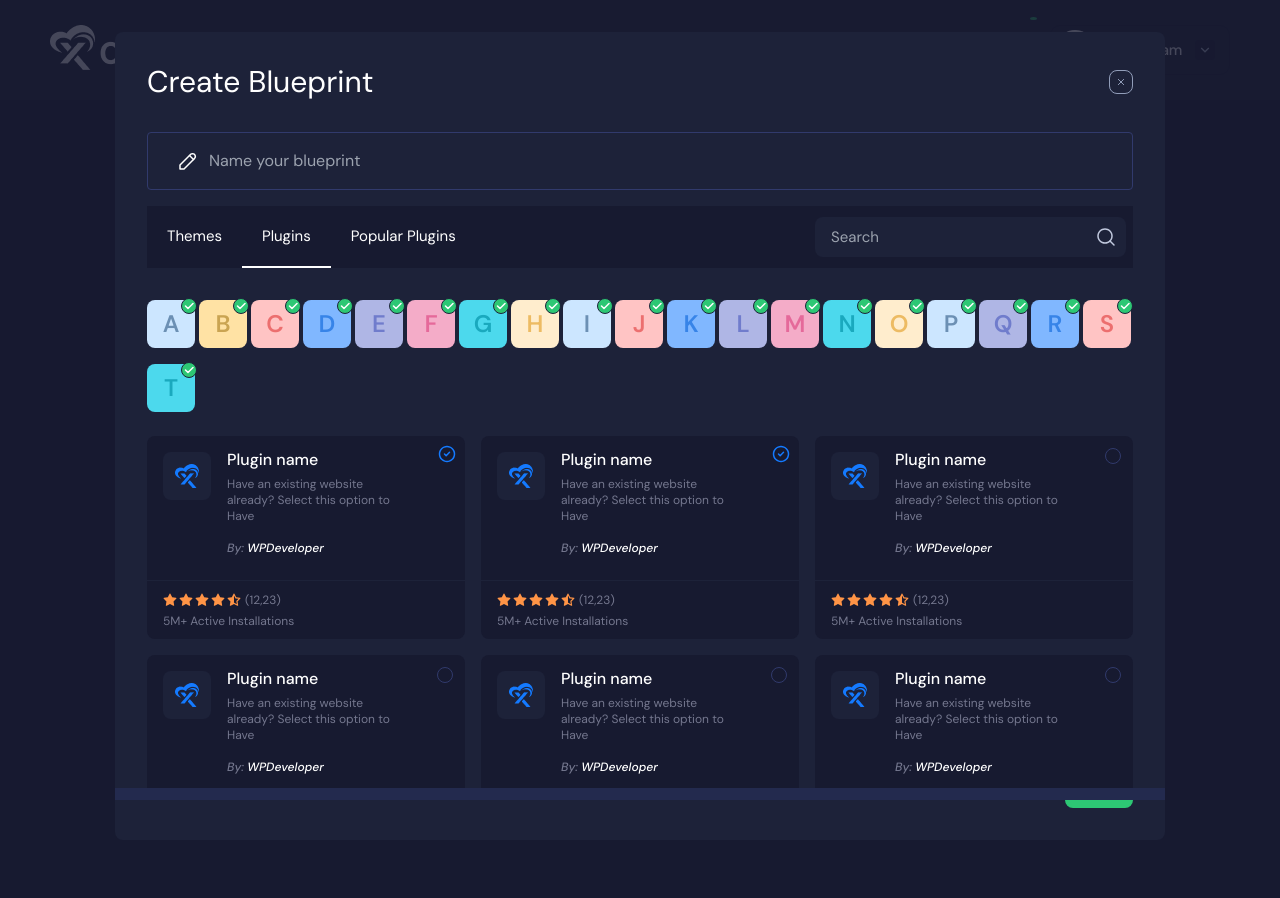
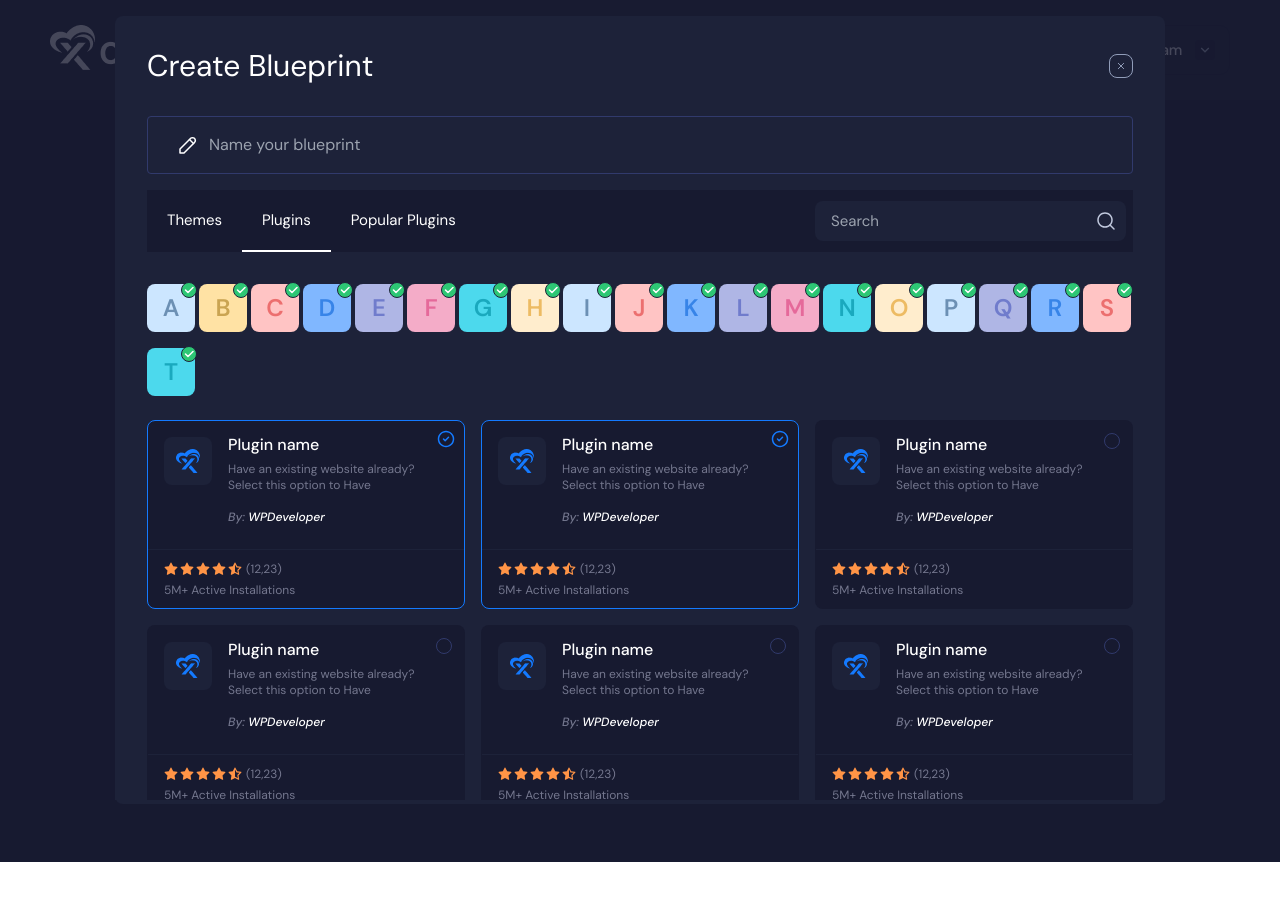
Before and after one commit to haquesomrat/xCloud-server-setup-assessment, a React (Vite) app: page /blueprints in a window 1280 px wide. Both pictures are taken after a click on the button "Create New Blueprint". After the commit the page ends 862 px from the top, so only its background shows below. Built offline with nearby package versions, Linux system fonts and the light colour scheme.

Commit message:
plugin item checked border color change

```diff
--- a/src/components/create-blueprint/CreateBlueprintContent.jsx
+++ b/src/components/create-blueprint/CreateBlueprintContent.jsx
@@ -15,7 +15,7 @@ const CreateBlueprintContent = ({
 }) => {
   return (
     <div className="bg-[#171A30CC] fixed inset-0 flex flex-col items-center justify-center z-40">
-      <div className="overflow-auto space-y-3.5 py-8 w-full">
+      <div className="overflow-auto space-y-3.5 py-8 lg:py-4 w-full">
         <div
           ref={modalRef}
           className="flex flex-col gap-3.5 items-center justify-center max-w-[1050px] mx-auto"
--- a/src/components/create-blueprint/ModalWarning.jsx
+++ b/src/components/create-blueprint/ModalWarning.jsx
@@ -40,7 +40,7 @@ const ModalWarning = ({ setIsWarningOpen }) => {
           </defs>
         </svg>
 
-        <span className="text-white md:text-[#A1A7BA] text-sm leading-none mr-auto">
+        <span className="text-[#A1A7BA] text-sm leading-none mr-auto">
           Warning: You must create a name for your Blueprint
         </span>
 
--- a/src/components/create-blueprint/plugins/AllPlugins.jsx
+++ b/src/components/create-blueprint/plugins/AllPlugins.jsx
@@ -3,11 +3,9 @@ import Plugin from "./Plugin";
 
 const AllPlugins = () => {
   return (
-    <div className="grid grid-cols-1 md:grid-cols-2 lg:grid-cols-3 gap-4 max-h-[400px] overflow-auto scrollbar-hide mt-6 pb-[60px]">
-      {allPlugins.slice(0, 12).map((plugin, index) => (
-        <>
-          <Plugin key={index} plugin={plugin} />
-        </>
+    <div className="grid grid-cols-1 md:grid-cols-2 lg:grid-cols-3 gap-4 max-h-[510px] overflow-auto scrollbar-hide mt-6 pb-[60px]">
+      {allPlugins.slice(0, 12).map((plugin) => (
+        <Plugin key={plugin.id} plugin={plugin} />
       ))}
     </div>
   );
--- a/src/components/create-blueprint/plugins/Plugin.jsx
+++ b/src/components/create-blueprint/plugins/Plugin.jsx
@@ -3,8 +3,12 @@ import pluginImg from "/icons/plugin-icon.png";
 const Plugin = ({ plugin }) => {
   const { selected } = plugin;
   return (
-    <div className="bg-[#171A30] rounded-lg relative divide-y-[1px] divide-[#1D2239] cursor-pointer">
-      <div className="flex justify-between gap-4 p-4 pr-11 pb-6">
+    <div
+      className={`bg-[#171A30] rounded-lg relative divide-y-[1px] divide-[#1D2239] cursor-pointer border ${
+        selected ? "border-[#147AFF]" : "border-transparent"
+      }`}
+    >
+      <div className="flex justify-between gap-4 p-4 pb-6">
         <div>
           <div className=" h-12 w-12 rounded-lg bg-[#1D2239] flex items-center justify-center">
             <img src={pluginImg} alt="plugin image" />
--- a/src/components/server-setup/BlueprintOptions.jsx
+++ b/src/components/server-setup/BlueprintOptions.jsx
@@ -1,12 +1,11 @@
 import { useLocation } from "react-router-dom";
 
 const BlueprintOptions = ({
-  blueprint = "Blue Print One",
+  blueprint = "Blueprint Name One",
   handleChange,
   allBlueprints,
 }) => {
   const path = useLocation().pathname;
-  console.log(blueprint);
 
   return (
     <div className={`grid grid-cols-1 sm:grid-cols-2 lg:grid-cols-3 gap-4`}>
@@ -64,23 +63,18 @@ const BlueprintOptions = ({
             <div
               className={`${
                 path === "/blueprints" ? "bg-[#171A30]" : "bg-[#1D2239]"
-              } p-4 rounded-md border z-10 cursor-pointer ${
+              } flex items-start gap-[5px] p-[15px] rounded-md border z-10 cursor-pointer ${
                 blueprint === singleBlueprint.name
                   ? "border-[#147AFF]"
                   : "border-transparent"
               }`}
             >
-              <div className="pb-3">
-                <div className="inline-flex mr-[5px]">
-                  <p className="text-white text-sm">{singleBlueprint.name}</p>
+              <div>
+                <div className="flex mr-[5px]">
+                  <p className="text-white text-sm leading-none pb-3">
+                    {singleBlueprint.name}
+                  </p>
                 </div>
-                {singleBlueprint.default && (
-                  <span className="text-xs text-white leading-normal px-1 rounded bg-[#313A6C]">
-                    default
-                  </span>
-                )}
-              </div>
-
                 {/* blueprint tags */}
                 <div className="flex items-center gap-.5">
                   {singleBlueprint.tags.slice(0, 3).map((blueprintTag) => (
@@ -100,6 +94,14 @@ const BlueprintOptions = ({
                   </div>
                 </div>
               </div>
+
+              {/* default badge */}
+              {singleBlueprint.default && (
+                <span className="text-xs text-white leading-normal px-1 rounded bg-[#313A6C]">
+                  default
+                </span>
+              )}
+            </div>
           </label>
         </div>
       ))}
--- a/src/components/server-setup/ServerSetupForm.jsx
+++ b/src/components/server-setup/ServerSetupForm.jsx
@@ -11,7 +11,7 @@ const ServerSetupForm = () => {
     serverName: "",
     tag: "",
     serverType: "Go Live",
-    blueprint: "Blue Print One",
+    blueprint: "Blueprint Name One",
   });
   const [isBlueprintsChecked, setIsBlueprintsChecked] = useState(false);
 
--- a/src/fake-data/allBlueprints.js
+++ b/src/fake-data/allBlueprints.js
@@ -1,6 +1,6 @@
 export const allBlueprints = [
   {
-    name: "Blue Print One",
+    name: "Blueprint Name One",
     default: true,
     tags: [
       { title: "Alpha", id: "1", textColor: "#6C90B4", bgColor: "#CCE6FF" },
@@ -18,7 +18,7 @@ export const allBlueprints = [
     ],
   },
   {
-    name: "Blue Print 2",
+    name: "Blueprint Name 2",
     default: false,
     tags: [
       { title: "Alpha", id: "1", textColor: "#6C90B4", bgColor: "#CCE6FF" },
@@ -36,7 +36,7 @@ export const allBlueprints = [
     ],
   },
   {
-    name: "Blue Print 3",
+    name: "Blueprint Name 3",
     default: false,
     tags: [
       { title: "Alpha", id: "1", textColor: "#6C90B4", bgColor: "#CCE6FF" },
@@ -54,7 +54,7 @@ export const allBlueprints = [
     ],
   },
   {
-    name: "Blue Print 4",
+    name: "Blueprint Name 4",
     default: false,
     tags: [
       { title: "Alpha", id: "1", textColor: "#6C90B4", bgColor: "#CCE6FF" },
@@ -72,7 +72,7 @@ export const allBlueprints = [
     ],
   },
   {
-    name: "Blue Print 5",
+    name: "Blueprint Name 5",
     default: false,
     tags: [
       { title: "Alpha", id: "1", textColor: "#6C90B4", bgColor: "#CCE6FF" },
@@ -90,7 +90,7 @@ export const allBlueprints = [
     ],
   },
   {
-    name: "Blue Print 6",
+    name: "Blueprint Name 6",
     default: false,
     tags: [
       { title: "Alpha", id: "1", textColor: "#6C90B4", bgColor: "#CCE6FF" },
@@ -108,7 +108,7 @@ export const allBlueprints = [
     ],
   },
   {
-    name: "Blue Print 7",
+    name: "Blueprint Name 7",
     default: false,
     tags: [
       { title: "Alpha", id: "1", textColor: "#6C90B4", bgColor: "#CCE6FF" },
@@ -126,7 +126,7 @@ export const allBlueprints = [
     ],
   },
   {
-    name: "Blue Print 8",
+    name: "Blueprint Name 8",
     default: false,
     tags: [
       { title: "Alpha", id: "1", textColor: "#6C90B4", bgColor: "#CCE6FF" },
@@ -144,7 +144,7 @@ export const allBlueprints = [
     ],
   },
   {
-    name: "Blue Print 9",
+    name: "Blueprint Name 9",
     default: false,
     tags: [
       { title: "Alpha", id: "1", textColor: "#6C90B4", bgColor: "#CCE6FF" },
@@ -162,7 +162,7 @@ export const allBlueprints = [
     ],
   },
   {
-    name: "Blue Print 10",
+    name: "Blueprint Name 10",
     default: false,
     tags: [
       { title: "Alpha", id: "1", textColor: "#6C90B4", bgColor: "#CCE6FF" },
@@ -180,7 +180,7 @@ export const allBlueprints = [
     ],
   },
   {
-    name: "Blue Print 11",
+    name: "Blueprint Name 11",
     default: false,
     tags: [
       { title: "Alpha", id: "1", textColor: "#6C90B4", bgColor: "#CCE6FF" },
--- a/src/index.css
+++ b/src/index.css
@@ -11,3 +11,11 @@ body {
 .egg {
   border-radius: 50% 50% 50% 50% / 60% 60% 40% 40%;
 }
+
+input:-webkit-autofill,
+input:-webkit-autofill:hover,
+input:-webkit-autofill:focus,
+input:-webkit-autofill:active {
+  -webkit-background-clip: text;
+  -webkit-text-fill-color: #919db9;
+}
--- a/src/pages/Blueprints.jsx
+++ b/src/pages/Blueprints.jsx
@@ -22,7 +22,9 @@ const Blueprints = () => {
           <div className="pt-12 flex items-center justify-end">
             <Link to={"/"}>
               <button className="flex items-center p-3 gap-1 group bg-[#2DC774] px-6 py-3 rounded-lg">
-                <span className="text-base text-white">Ok</span>
+                <span className="text-base text-white font-semibold leading-tight">
+                  Ok
+                </span>
               </button>
             </Link>
           </div>
--- a/src/pages/Home.jsx
+++ b/src/pages/Home.jsx
@@ -5,7 +5,7 @@ import ServerSetupContainer from "../components/server-setup/ServerSetupContaine
 const Home = () => {
   return (
     <Container>
-      <div className="pt-20 pb-[58px]">
+      <div className="pt-20 pb-5 md:pb-[58px] min-h-screen">
         <ServerSetupContainer />
         <Footer />
       </div>
```
Lines whose indentation alone changed are shown as unchanged.
